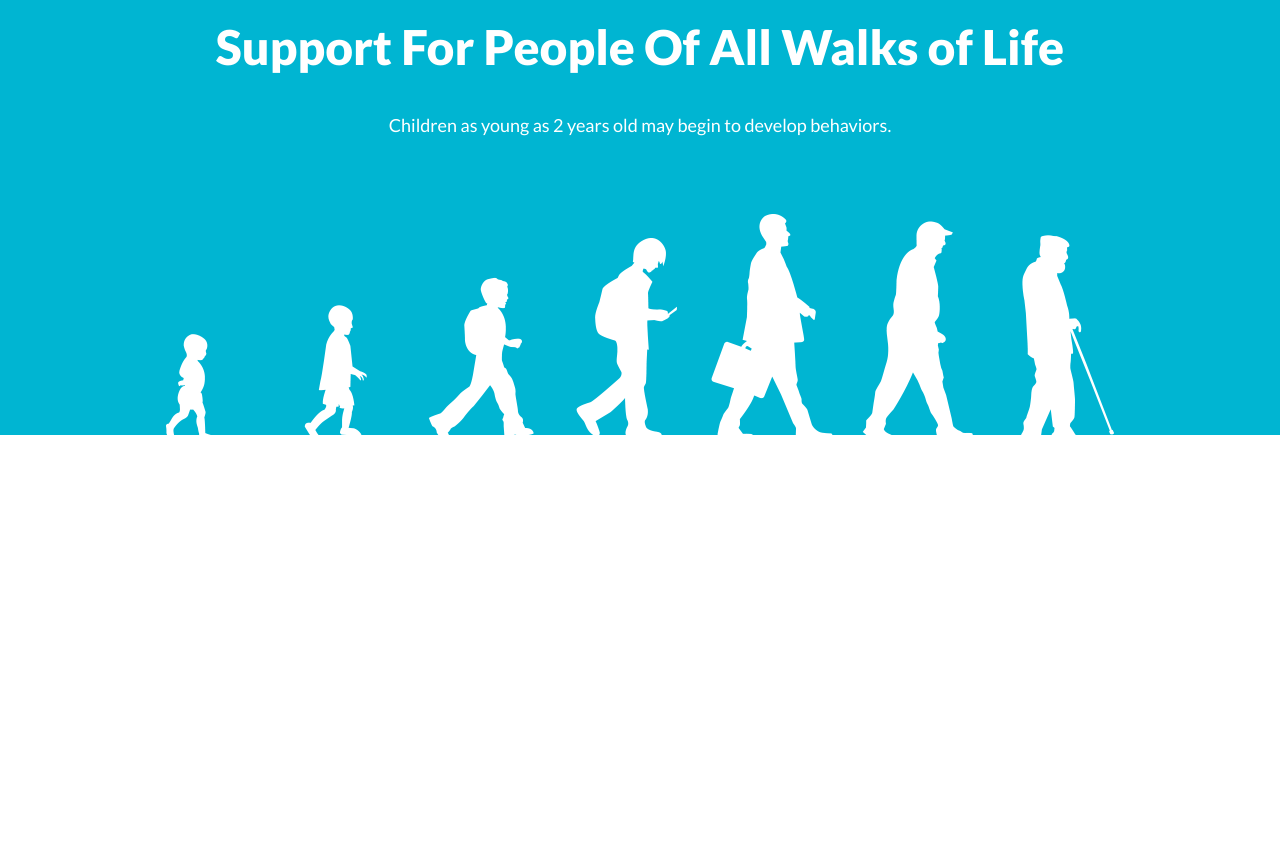
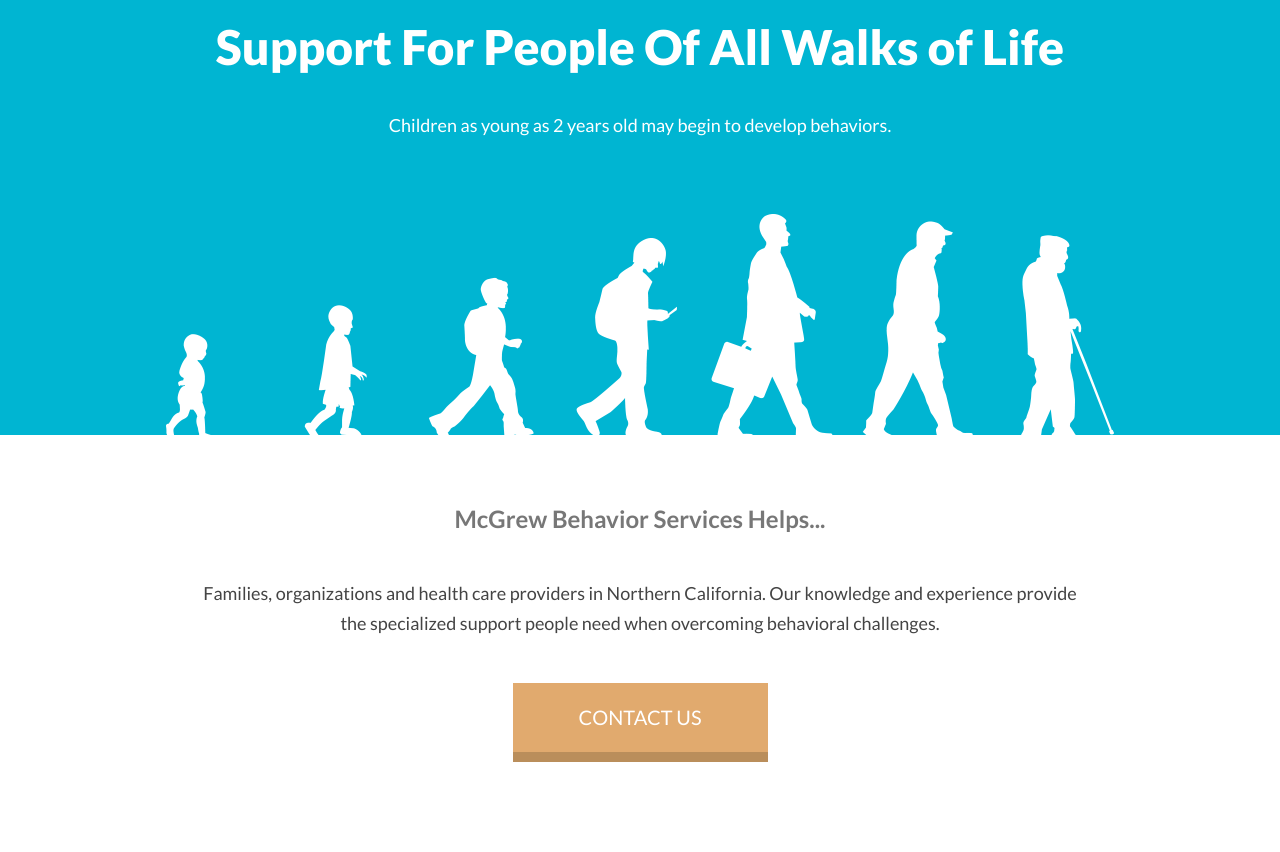
Before and after one commit to SashaSohrabi/McGrew-Behavior-Services, a website: page src/index.html in a window 1280 px wide. Shown: the part 950-1802 px from the top of the page. Before the commit the page ends 1385 px from the top, so only its background shows below. Drawn offline with nearby package versions, Linux system fonts and the light colour scheme; files that its build step writes are made by us from their sources.

Commit message:
help section added and styled.

```diff
--- a/src/index.html
+++ b/src/index.html
@@ -161,6 +161,15 @@
         Children as young as 2 years old may begin to develop behaviors.
       </p>
     </section>
+    <section class="help">
+      <h3 class="help__title">McGrew Behavior Services Helps...</h3>
+      <p class="help__text">
+        Families, organizations and health care providers in Northern
+        California. Our knowledge and experience provide the specialized support
+        people need when overcoming behavioral challenges.
+      </p>
+      <a class="button"> contact us </a>
+    </section>
 
     <script
       src="https://code.jquery.com/jquery-3.3.1.min.js"
--- /dev/null
+++ b/src/sass/sections/_help.scss
@@ -0,0 +1,17 @@
+.help {
+  padding: 70px 0 100px 0;
+  margin: auto;
+  max-width: 70%;
+  text-align: center;
+  &__title {
+    font-weight: bold;
+    font-size: 1.5rem;
+    color: #777777;
+  }
+  &__text {
+    color: #444444;
+    font-size: 1.125rem;
+    margin: 45px 0 45px;
+    line-height: 1.667;
+  }
+}
--- a/src/sass/style.scss
+++ b/src/sass/style.scss
@@ -10,3 +10,4 @@
 @import "sections/hero";
 @import "sections/partners";
 @import "sections/support";
+@import "sections/help";
```
Also changed, not shown: build/css/bundle.css, build/index.html, src/css/style.css.
